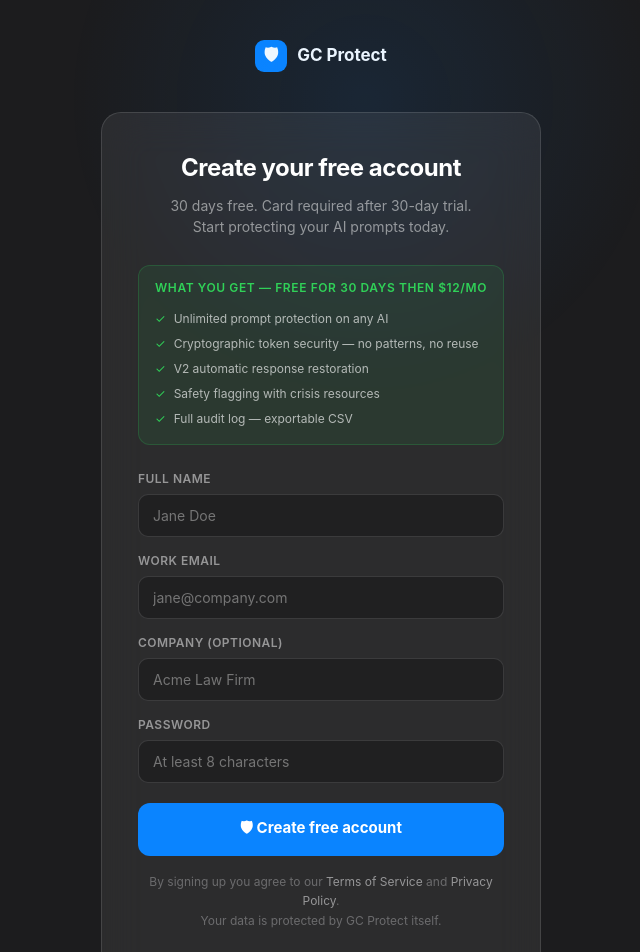
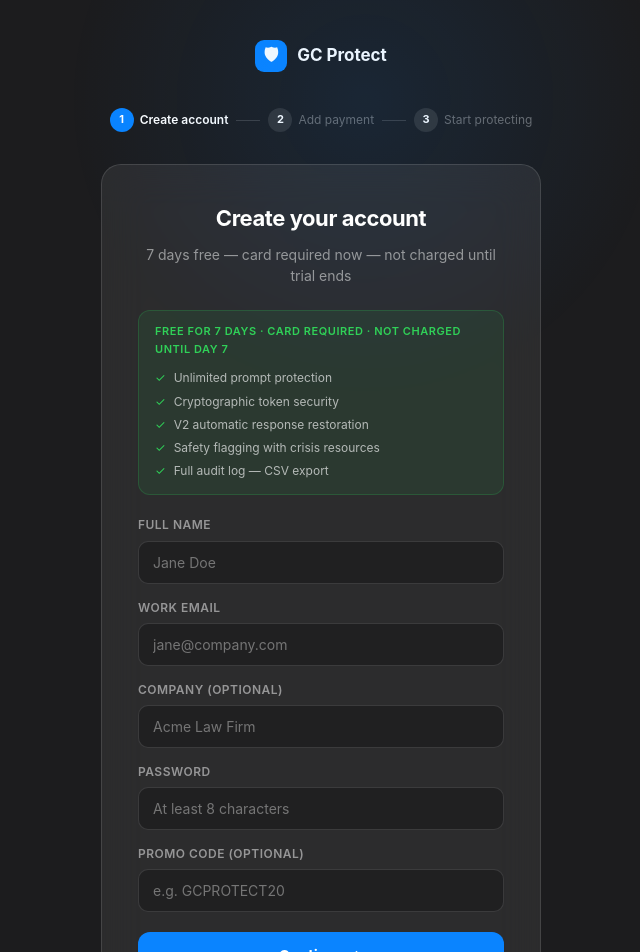
Before and after one commit to Gracerobinson12/gcprotect-web, a Next.js app: page /signup in a window 1280 px wide. Shown: the top 952 px of the page, without its empty margins (319-959 px from the left). Built offline with nearby package versions, Linux system fonts and the light colour scheme.

Commit message:
update time fixes

```diff
--- a/src/app/dashboard/page.tsx
+++ b/src/app/dashboard/page.tsx
@@ -150,7 +150,7 @@ export default function Dashboard() {
               {daysLeft <= 0 ? '⚠️ Trial expired' : `🕐 ${daysLeft} day${daysLeft!==1?'s':''} left in your free trial`}
             </div>
             <div style={{ fontSize:13, color:'rgba(255,255,255,0.5)' }}>
-              {daysLeft <= 0 ? 'Subscribe to continue protecting your AI prompts.' : daysLeft <= 7 ? 'Your trial ends soon — subscribe to keep your protection.' : 'After your trial, $12/month to continue.'}
+              {daysLeft <= 0 ? 'Subscribe to continue protecting your AI prompts.' : daysLeft <= 3 ? 'Your trial ends very soon — subscribe now to keep protection.' : daysLeft <= 7 ? 'Your trial ends soon — subscribe to keep your protection.' : 'Card on file — charged after your 7-day trial.'}
             </div>
           </div>
           {daysLeft <= 7 && (
--- a/src/app/install/page.tsx
+++ b/src/app/install/page.tsx
@@ -71,7 +71,7 @@ export default function InstallGuide() {
                 </a>
                 {!authed && !checking && (
                   <div style={{ marginTop:10, fontSize:13, color:'rgba(255,255,255,0.4)' }}>
-                    Free account required · 30-day trial · Card charged after trial
+                    Free account required · 7-day trial · Card charged after trial
                   </div>
                 )}
               </div>
--- a/src/app/login/page.tsx
+++ b/src/app/login/page.tsx
@@ -79,7 +79,7 @@ export default function Login() {
 
         <div style={{ marginTop:20, textAlign:'center', fontSize:14, color:'rgba(255,255,255,0.4)' }}>
           Don't have an account?{' '}
-          <a href="/signup" style={{ color:'#0A84FF', textDecoration:'none', fontWeight:500 }}>Start free — 30 days</a>
+          <a href="/signup" style={{ color:'#0A84FF', textDecoration:'none', fontWeight:500 }}>Start free — 7 days</a>
         </div>
       </div>
     </div>
--- a/src/app/signup/page.tsx
+++ b/src/app/signup/page.tsx
@@ -1,6 +1,7 @@
 'use client'
 import { useState } from 'react'
 import { createClient } from '@/lib/supabase'
+import { CONFIG } from '@/lib/config'
 
 const glass: React.CSSProperties = {
   background: 'rgba(255,255,255,0.07)',
@@ -10,30 +11,78 @@ const glass: React.CSSProperties = {
   borderRadius: 20,
 }
 
+const inp: React.CSSProperties = {
+  width: '100%',
+  background: 'rgba(0,0,0,0.25)',
+  border: '1px solid rgba(255,255,255,0.12)',
+  borderRadius: 10,
+  padding: '12px 14px',
+  color: '#fff',
+  fontSize: 14,
+  outline: 'none',
+  fontFamily: 'inherit',
+  boxSizing: 'border-box' as const,
+}
+
+// Step 1 — Account info
+// Step 2 — Stripe card collection
+// Step 3 — Done → dashboard
+
 export default function Signup() {
-  const [form, setForm] = useState({ fullName: '', email: '', password: '', company: '' })
+  const [step, setStep] = useState(1)
+  const [form, setForm] = useState({ fullName: '', email: '', password: '', company: '', promoCode: '' })
   const [loading, setLoading] = useState(false)
   const [error, setError] = useState('')
+  const [promoApplied, setPromoApplied] = useState<{ description: string; extraDays: number } | null>(null)
+  const [userId, setUserId] = useState('')
 
-  async function handleSignup(e: React.FormEvent) {
+  const trialDays = CONFIG.TRIAL_DAYS + (promoApplied?.extraDays || 0)
+
+  function checkPromo(code: string) {
+    const promo = CONFIG.PROMO_CODES.find(p => p.code.toUpperCase() === code.toUpperCase())
+    if (promo) {
+      setPromoApplied(promo)
+      setError('')
+    } else if (code.trim()) {
+      setPromoApplied(null)
+      setError('Invalid promo code')
+    } else {
+      setPromoApplied(null)
+      setError('')
+    }
+  }
+
+  async function handleCreateAccount(e: React.FormEvent) {
     e.preventDefault()
     setLoading(true)
     setError('')
 
     try {
       const supabase = createClient()
-      const { error } = await supabase.auth.signUp({
+
+      // Calculate trial end date
+      const trialEnd = new Date()
+      trialEnd.setDate(trialEnd.getDate() + trialDays)
+
+      const { data, error: signupError } = await supabase.auth.signUp({
         email: form.email,
         password: form.password,
         options: {
-          data: { full_name: form.fullName, company: form.company },
+          data: {
+            full_name: form.fullName,
+            company: form.company,
+            trial_days: trialDays,
+            promo_code: promoApplied ? form.promoCode : null,
+          },
           emailRedirectTo: `${window.location.origin}/dashboard`,
         }
       })
-      if (error) throw error
-      const params = new URLSearchParams(window.location.search)
-      const next = params.get('next') || '/dashboard'
-      window.location.href = next
+
+      if (signupError) throw signupError
+      if (data.user) setUserId(data.user.id)
+
+      // Move to step 2 — Stripe card collection
+      setStep(2)
     } catch (err: any) {
       setError(err.message || 'Something went wrong. Please try again.')
     } finally {
@@ -41,11 +90,18 @@ export default function Signup() {
     }
   }
 
-  const inp: React.CSSProperties = {
-    width: '100%', background: 'rgba(0,0,0,0.25)',
-    border: '1px solid rgba(255,255,255,0.12)', borderRadius: 10,
-    padding: '12px 14px', color: '#fff', fontSize: 14,
-    outline: 'none', fontFamily: 'inherit', boxSizing: 'border-box',
+  function handleStripeCheckout() {
+    // Redirect to Stripe — card collected now, charged after trial ends
+    const stripeUrl = new URL(CONFIG.STRIPE_INDIVIDUAL)
+    stripeUrl.searchParams.set('prefilled_email', form.email)
+    stripeUrl.searchParams.set('client_reference_id', userId)
+    // Stripe will show $0 due today with trial period
+    window.location.href = stripeUrl.toString()
+  }
+
+  function handleSkipCard() {
+    // Allow skip — they can add card later from dashboard
+    window.location.href = '/dashboard'
   }
 
   return (
@@ -54,28 +110,49 @@ export default function Signup() {
         <div style={{ position:'absolute', top:-200, left:'30%', width:600, height:600, background:'radial-gradient(circle,rgba(10,132,255,0.1) 0%,transparent 70%)', borderRadius:'50%' }}/>
       </div>
 
-      <a href="/" style={{ display:'flex', alignItems:'center', gap:10, textDecoration:'none', color:'#fff', fontWeight:700, fontSize:17, marginBottom:40 }}>
+      <a href="/" style={{ display:'flex', alignItems:'center', gap:10, textDecoration:'none', color:'#fff', fontWeight:700, fontSize:17, marginBottom:36 }}>
         <div style={{ width:32, height:32, background:'#0A84FF', borderRadius:9, display:'flex', alignItems:'center', justifyContent:'center', fontSize:17 }}>🛡</div>
         GC Protect
       </a>
 
+      {/* Progress steps */}
+      <div style={{ display:'flex', alignItems:'center', gap:8, marginBottom:32 }}>
+        {['Create account', 'Add payment', 'Start protecting'].map((label, i) => (
+          <div key={label} style={{ display:'flex', alignItems:'center', gap:8 }}>
+            <div style={{ display:'flex', alignItems:'center', gap:6 }}>
+              <div style={{ width:24, height:24, borderRadius:'50%', background: step > i+1 ? '#30D158' : step === i+1 ? '#0A84FF' : 'rgba(255,255,255,0.1)', display:'flex', alignItems:'center', justifyContent:'center', fontSize:11, fontWeight:700, color:'#fff' }}>
+                {step > i+1 ? '✓' : i+1}
+              </div>
+              <span style={{ fontSize:12, color: step === i+1 ? '#fff' : 'rgba(255,255,255,0.35)', fontWeight: step === i+1 ? 600 : 400 }}>{label}</span>
+            </div>
+            {i < 2 && <div style={{ width:24, height:1, background:'rgba(255,255,255,0.15)' }}/>}
+          </div>
+        ))}
+      </div>
+
+      {/* ── STEP 1 — Account creation ── */}
+      {step === 1 && (
         <div style={{ ...glass, padding:'36px', width:'100%', maxWidth:440, position:'relative' as const, zIndex:1 }}>
-        <div style={{ textAlign:'center', marginBottom:28 }}>
-          <h1 style={{ fontSize:24, fontWeight:700, letterSpacing:'-0.02em', marginBottom:8 }}>Create your free account</h1>
-          <p style={{ fontSize:14, color:'rgba(255,255,255,0.5)', lineHeight:1.5 }}>30 days free. Card required after 30-day trial.<br/>Start protecting your AI prompts today.</p>
+          <div style={{ textAlign:'center', marginBottom:24 }}>
+            <h1 style={{ fontSize:22, fontWeight:700, letterSpacing:'-0.02em', marginBottom:8 }}>Create your account</h1>
+            <p style={{ fontSize:14, color:'rgba(255,255,255,0.5)', lineHeight:1.5 }}>
+              {trialDays} days free — card required now — not charged until trial ends
+            </p>
           </div>
 
           {/* What you get */}
-        <div style={{ background:'rgba(48,209,88,0.08)', border:'1px solid rgba(48,209,88,0.2)', borderRadius:12, padding:'12px 16px', marginBottom:24 }}>
-          <div style={{ fontSize:12, fontWeight:600, color:'#30D158', marginBottom:8, letterSpacing:'.05em' }}>WHAT YOU GET — FREE FOR 30 DAYS THEN $12/MO</div>
-          {['Unlimited prompt protection on any AI','Cryptographic token security — no patterns, no reuse','V2 automatic response restoration','Safety flagging with crisis resources','Full audit log — exportable CSV'].map(f=>(
-            <div key={f} style={{ display:'flex', gap:8, fontSize:12, color:'rgba(255,255,255,0.65)', padding:'3px 0' }}>
+          <div style={{ background:'rgba(48,209,88,0.08)', border:'1px solid rgba(48,209,88,0.2)', borderRadius:12, padding:'12px 16px', marginBottom:20 }}>
+            <div style={{ fontSize:11, fontWeight:600, color:'#30D158', marginBottom:8, letterSpacing:'.05em' }}>
+              FREE FOR {trialDays} DAYS · CARD REQUIRED · NOT CHARGED UNTIL DAY 7
+            </div>
+            {['Unlimited prompt protection','Cryptographic token security','V2 automatic response restoration','Safety flagging with crisis resources','Full audit log — CSV export'].map(f=>(
+              <div key={f} style={{ display:'flex', gap:8, fontSize:12, color:'rgba(255,255,255,0.65)', padding:'2px 0' }}>
                 <span style={{ color:'#30D158', flexShrink:0 }}>✓</span>{f}
               </div>
             ))}
           </div>
 
-        <form onSubmit={handleSignup}>
+          <form onSubmit={handleCreateAccount}>
             <div style={{ marginBottom:14 }}>
               <label style={{ fontSize:12, fontWeight:600, color:'rgba(255,255,255,0.5)', display:'block', marginBottom:6, letterSpacing:'.04em' }}>FULL NAME</label>
               <input style={inp} type="text" placeholder="Jane Doe" required value={form.fullName} onChange={e=>setForm({...form, fullName:e.target.value})}/>
@@ -88,31 +165,109 @@ export default function Signup() {
               <label style={{ fontSize:12, fontWeight:600, color:'rgba(255,255,255,0.5)', display:'block', marginBottom:6, letterSpacing:'.04em' }}>COMPANY (OPTIONAL)</label>
               <input style={inp} type="text" placeholder="Acme Law Firm" value={form.company} onChange={e=>setForm({...form, company:e.target.value})}/>
             </div>
-          <div style={{ marginBottom:20 }}>
+            <div style={{ marginBottom:14 }}>
               <label style={{ fontSize:12, fontWeight:600, color:'rgba(255,255,255,0.5)', display:'block', marginBottom:6, letterSpacing:'.04em' }}>PASSWORD</label>
               <input style={inp} type="password" placeholder="At least 8 characters" required minLength={8} value={form.password} onChange={e=>setForm({...form, password:e.target.value})}/>
+            </div>
+
+            {/* Promo code */}
+            <div style={{ marginBottom:20 }}>
+              <label style={{ fontSize:12, fontWeight:600, color:'rgba(255,255,255,0.5)', display:'block', marginBottom:6, letterSpacing:'.04em' }}>PROMO CODE (OPTIONAL)</label>
+              <div style={{ display:'flex', gap:8 }}>
+                <input
+                  style={{ ...inp, flex:1 }}
+                  type="text"
+                  placeholder="e.g. GCPROTECT20"
+                  value={form.promoCode}
+                  onChange={e => {
+                    setForm({...form, promoCode: e.target.value})
+                    checkPromo(e.target.value)
+                  }}
+                />
+              </div>
+              {promoApplied && (
+                <div style={{ marginTop:8, fontSize:12, color:'#30D158', display:'flex', alignItems:'center', gap:6 }}>
+                  ✓ {promoApplied.description} — {trialDays} days free
+                </div>
+              )}
             </div>
 
             {error && <div style={{ background:'rgba(255,69,58,0.1)', border:'1px solid rgba(255,69,58,0.25)', borderRadius:8, padding:'10px 14px', fontSize:13, color:'#FF6B6B', marginBottom:16 }}>{error}</div>}
 
             <button type="submit" disabled={loading} style={{ width:'100%', background:loading?'rgba(10,132,255,0.5)':'#0A84FF', color:'#fff', border:'none', borderRadius:12, padding:'14px', fontSize:15, fontWeight:700, cursor:loading?'not-allowed':'pointer', fontFamily:'inherit' }}>
-            {loading ? 'Creating your account...' : '🛡 Create free account'}
+              {loading ? 'Creating account...' : 'Continue →'}
             </button>
           </form>
 
           <div style={{ marginTop:16, fontSize:12, color:'rgba(255,255,255,0.3)', textAlign:'center', lineHeight:1.6 }}>
             By signing up you agree to our{' '}
-          <a href="/terms" style={{ color:'rgba(255,255,255,0.5)', textDecoration:'none' }}>Terms of Service</a>
+            <a href="/terms" style={{ color:'rgba(255,255,255,0.5)', textDecoration:'none' }}>Terms</a>
             {' '}and{' '}
             <a href="/privacy" style={{ color:'rgba(255,255,255,0.5)', textDecoration:'none' }}>Privacy Policy</a>.
-          <br/>Your data is protected by GC Protect itself.
           </div>
 
-        <div style={{ marginTop:20, textAlign:'center', fontSize:14, color:'rgba(255,255,255,0.4)' }}>
+          <div style={{ marginTop:16, textAlign:'center', fontSize:14, color:'rgba(255,255,255,0.4)' }}>
             Already have an account?{' '}
             <a href="/login" style={{ color:'#0A84FF', textDecoration:'none', fontWeight:500 }}>Log in</a>
           </div>
         </div>
+      )}
+
+      {/* ── STEP 2 — Stripe card collection ── */}
+      {step === 2 && (
+        <div style={{ ...glass, padding:'36px', width:'100%', maxWidth:440, position:'relative' as const, zIndex:1 }}>
+          <div style={{ textAlign:'center', marginBottom:28 }}>
+            <div style={{ fontSize:40, marginBottom:12 }}>🎉</div>
+            <h1 style={{ fontSize:22, fontWeight:700, letterSpacing:'-0.02em', marginBottom:8 }}>Account created!</h1>
+            <p style={{ fontSize:14, color:'rgba(255,255,255,0.5)', lineHeight:1.6 }}>
+              Add your card to start your {trialDays}-day free trial. You won't be charged a single dollar until day {trialDays}. Cancel anytime before then and pay nothing.
+            </p>
+          </div>
+
+          {/* Trial summary */}
+          <div style={{ background:'rgba(10,132,255,0.08)', border:'1px solid rgba(10,132,255,0.2)', borderRadius:12, padding:'16px', marginBottom:24 }}>
+            <div style={{ display:'flex', justifyContent:'space-between', alignItems:'center', marginBottom:10 }}>
+              <span style={{ fontSize:13, color:'rgba(255,255,255,0.7)' }}>Free trial period</span>
+              <span style={{ fontSize:13, fontWeight:600, color:'#30D158' }}>{trialDays} days</span>
+            </div>
+            <div style={{ display:'flex', justifyContent:'space-between', alignItems:'center', marginBottom:10 }}>
+              <span style={{ fontSize:13, color:'rgba(255,255,255,0.7)' }}>Subscription after trial</span>
+              <span style={{ fontSize:13, fontWeight:600 }}>${CONFIG.MONTHLY_PRICE}/month</span>
+            </div>
+            <div style={{ display:'flex', justifyContent:'space-between', alignItems:'center', marginBottom:10 }}>
+              <span style={{ fontSize:13, color:'rgba(255,255,255,0.7)' }}>Cancel before day {trialDays}</span>
+              <span style={{ fontSize:13, fontWeight:600, color:'#30D158' }}>Pay nothing</span>
+            </div>
+            <div style={{ display:'flex', justifyContent:'space-between', alignItems:'center', paddingTop:10, borderTop:'1px solid rgba(255,255,255,0.08)' }}>
+              <span style={{ fontSize:14, fontWeight:600 }}>Charged today</span>
+              <span style={{ fontSize:18, fontWeight:800, color:'#30D158' }}>$0.00</span>
+            </div>
+            {promoApplied && (
+              <div style={{ marginTop:10, fontSize:12, color:'#30D158', background:'rgba(48,209,88,0.1)', padding:'6px 10px', borderRadius:8 }}>
+                ✓ Promo applied: {promoApplied.description}
+              </div>
+            )}
+          </div>
+
+          <button
+            onClick={handleStripeCheckout}
+            style={{ width:'100%', background:'#0A84FF', color:'#fff', border:'none', borderRadius:12, padding:'14px', fontSize:15, fontWeight:700, cursor:'pointer', fontFamily:'inherit', marginBottom:12 }}>
+            Add payment method →
+          </button>
+
+          <button
+            onClick={handleSkipCard}
+            style={{ width:'100%', background:'transparent', color:'rgba(255,255,255,0.4)', border:'1px solid rgba(255,255,255,0.1)', borderRadius:12, padding:'12px', fontSize:13, cursor:'pointer', fontFamily:'inherit' }}>
+            Skip — I'll add my card later
+          </button>
+
+          <p style={{ marginTop:16, fontSize:12, color:'rgba(255,255,255,0.3)', textAlign:'center', lineHeight:1.6 }}>
+            Card saved securely by Stripe. You control when you cancel.<br/>
+            We email you 3 days before your trial ends.
+          </p>
+        </div>
+      )}
+
     </div>
   )
 }
--- a/src/app/terms/page.tsx
+++ b/src/app/terms/page.tsx
@@ -32,7 +32,7 @@ export default function Terms() {
       <p style={p}>GC Protect is a browser extension that helps detect and anonymize sensitive data before it is submitted to AI platforms. It is a protective tool — not a guarantee of complete data security.</p>
 
       <h2 style={h2}>Subscription and billing</h2>
-      <p style={p}>GC Protect offers a 14-day free trial. Your card is saved at signup but not charged until the trial ends. After 14 days your subscription begins automatically at the plan rate you selected. You may cancel at any time before the trial ends to avoid being charged. Refunds are handled on a case-by-case basis — contact support within 7 days of a charge.</p>
+      <p style={p}>GC Protect offers a 7-day free trial. Your card is saved at signup but not charged until the trial ends. After 7 days your subscription begins automatically at the plan rate you selected. You may cancel at any time before the trial ends to avoid being charged. Refunds are handled on a case-by-case basis — contact support within 7 days of a charge.</p>
 
       <h2 style={h2}>Acceptable use</h2>
       <p style={p}>You may not use GC Protect for any unlawful purpose, to circumvent security systems, or in ways that violate any third party's rights. You are responsible for how your team uses the product.</p>
--- /dev/null
+++ b/src/lib/config.ts
@@ -0,0 +1,23 @@
+// ── GC Protect Config ─────────────────────────────────
+// Change these values to update trial length, promo codes, pricing etc.
+
+export const CONFIG = {
+  // Trial length in days — change this one number to adjust for everyone
+  TRIAL_DAYS: 7,
+
+  // Promo codes for first users — add codes here, remove when expired
+  PROMO_CODES: [
+    { code: 'GCPROTECT20', description: 'First 20 users — extended 60 day trial', extraDays: 30 },
+    { code: 'EARLYBIRD',   description: 'Early access — extended 45 day trial',   extraDays: 15 },
+  ],
+
+  // Stripe payment link
+  STRIPE_INDIVIDUAL: 'https://buy.stripe.com/test_dRm8wR5QQ7zd38K5DA5wI00',
+
+  // Extension download
+  DOWNLOAD_URL: '/GCProtect-v2.zip',
+
+  // Pricing
+  MONTHLY_PRICE: 12,
+  YEARLY_PRICE: 99,
+}
```
Also changed, not shown: src/app/page.tsx (+7 -7 lines), 1 other file (tests, documents, lock files or other folders). Lines whose indentation alone changed are shown as unchanged.
